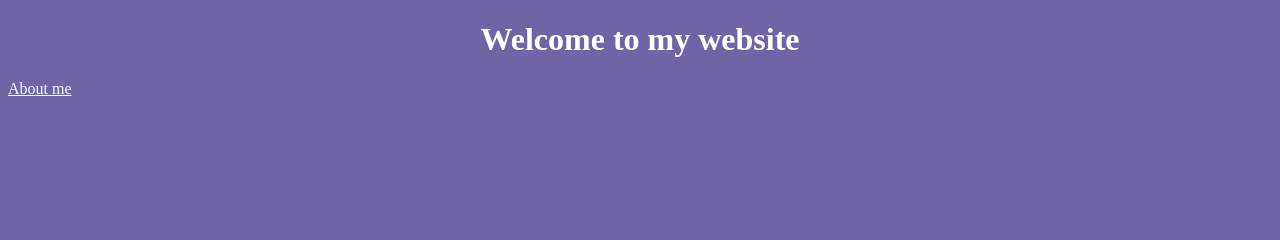
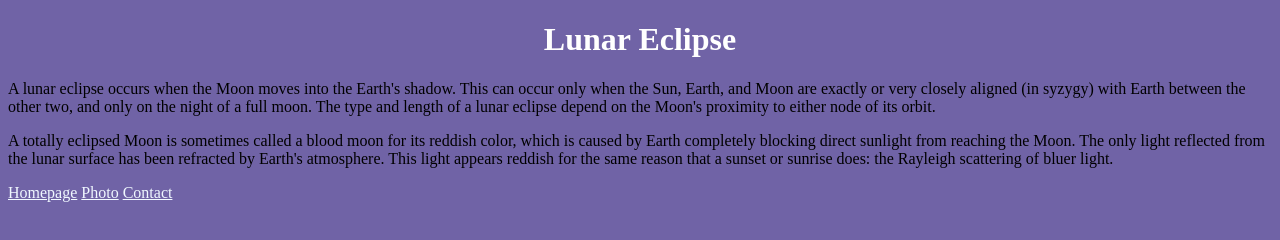
Before and after one commit to xMarcela/LunarEclipse, a plain HTML site: page index.html in a window 1280 px wide. Drawn offline with Linux system fonts and the light colour scheme.

Commit message:
Add text on the index, photo and contact pages

```diff
--- a/index.html
+++ b/index.html
@@ -10,8 +10,22 @@
 </head>
 
 <body>
-    <h1>Welcome to my website</h1>
-    <a href="/about.html">About me</a>
+    <h1>Lunar Eclipse</h1>
+    <p>A lunar eclipse occurs when the Moon moves into the Earth's shadow. This can occur only when the Sun, Earth, and
+        Moon are exactly or very closely aligned (in syzygy) with Earth between the other two, and only on the night of
+        a full moon. The type and length of a lunar eclipse depend on the Moon's proximity to either node of its orbit.
+    </p>
+    <p>A totally eclipsed Moon is sometimes called a blood moon for its reddish color, which is caused by Earth
+        completely
+        blocking direct sunlight from reaching the Moon. The only light reflected from the lunar surface has been
+        refracted by
+        Earth's atmosphere. This light appears reddish for the same reason that a sunset or sunrise does: the Rayleigh
+        scattering of bluer light.
+    </p>
+
+    <a href="/index.html">Homepage</a>
+    <a href="/photo.html">Photo</a>
+    <a href="/contact.html">Contact</a>
 </body>
 
 </html>
```
Also changed, not shown: contact.html (added, +19 -0 lines), photo.html (renamed from about.html, +6 -2 lines).
